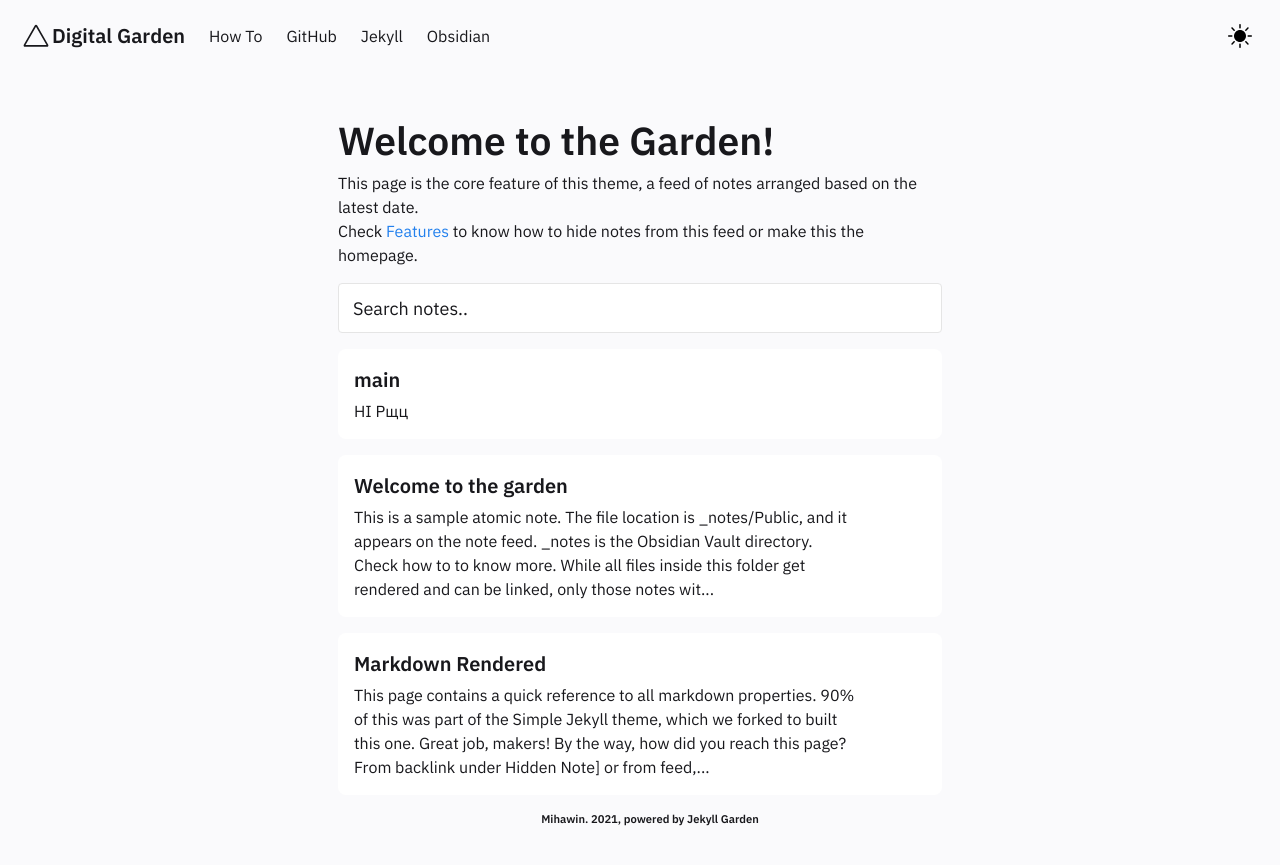
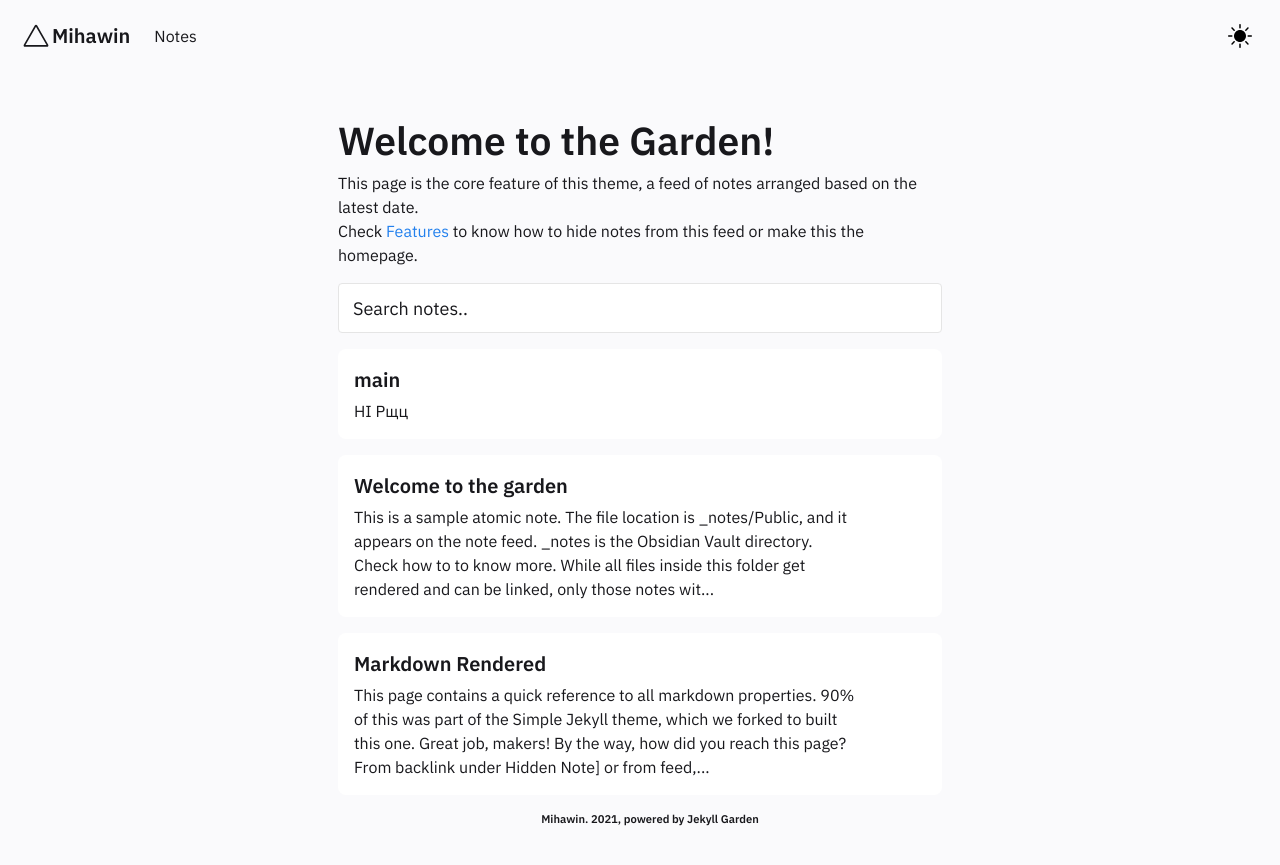
Before and after one commit to MihailSchwarz/mihawin.github.io, a Jekyll site: the page built from pages/index.md, in a window 1280 px wide. Shown: the top 865 px of the page. Built offline with Jekyll 4.4.1, drawn with Linux system fonts in a browser that asks for light colours.

Commit message:
Update Header.html

```diff
--- a/_includes/Header.html
+++ b/_includes/Header.html
@@ -35,7 +35,7 @@
         <svg width="32" height="32" viewBox="0 0 80 80" fill="none" xmlns="http://www.w3.org/2000/svg">
           <path fill-rule="evenodd" clip-rule="evenodd" d="M36.9477 13.7742C38.3043 11.4086 41.6957 11.4086 43.0523 13.7742L70.5226 61.6774C71.8791 64.043 70.1834 67 67.4703 67H12.5297C9.81658 67 8.12089 64.043 9.47744 61.6774L36.9477 13.7742ZM40 16.9677L13.7506 62.7419H66.2494L40 16.9677Z" fill="var(--text-main)"/>
         </svg>
-        <h4>Digital Garden</h4>
+        <h4>Mihawin</h4>
       </a>
       <div class="navbar-item navbar-dark-mode__mobile is-hidden-tablet" onclick="modeSwitcher()">
         <div class="buttons">
@@ -55,17 +55,9 @@
 
     <div id="navbarBasicExample" class="navbar-menu">
       <div class="navbar-start">
-        <a href="../posts/how-to"  class="navbar-item">
-          How To
-        </a>
-        <a href="https://github.com/Jekyll-Garden/jekyll-garden.github.io" target="_blank" class="navbar-item">
-          GitHub
-        </a>
-        <a href="https://jekyllrb.com/" target="_blank"  class="navbar-item">
-          Jekyll
-        </a>
-        <a href="https://obsidian.md/"  target="_blank" class="navbar-item">
-          Obsidian
+
+        <a href="/notes/"  target="_blank" class="navbar-item">
+          Notes
         </a>
       </div>
       <div class="navbar-end is-hidden-mobile" onclick="modeSwitcher()" >
```
